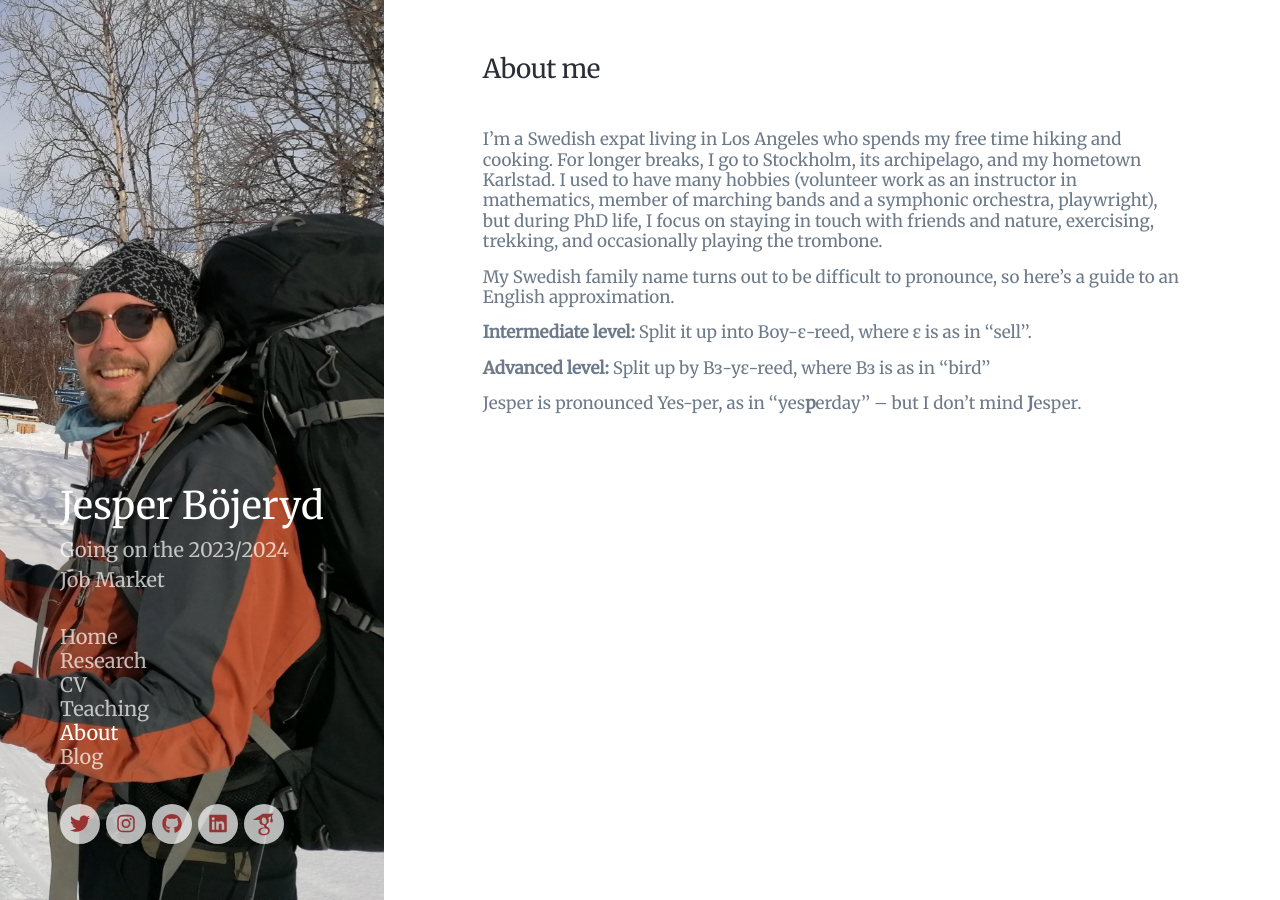
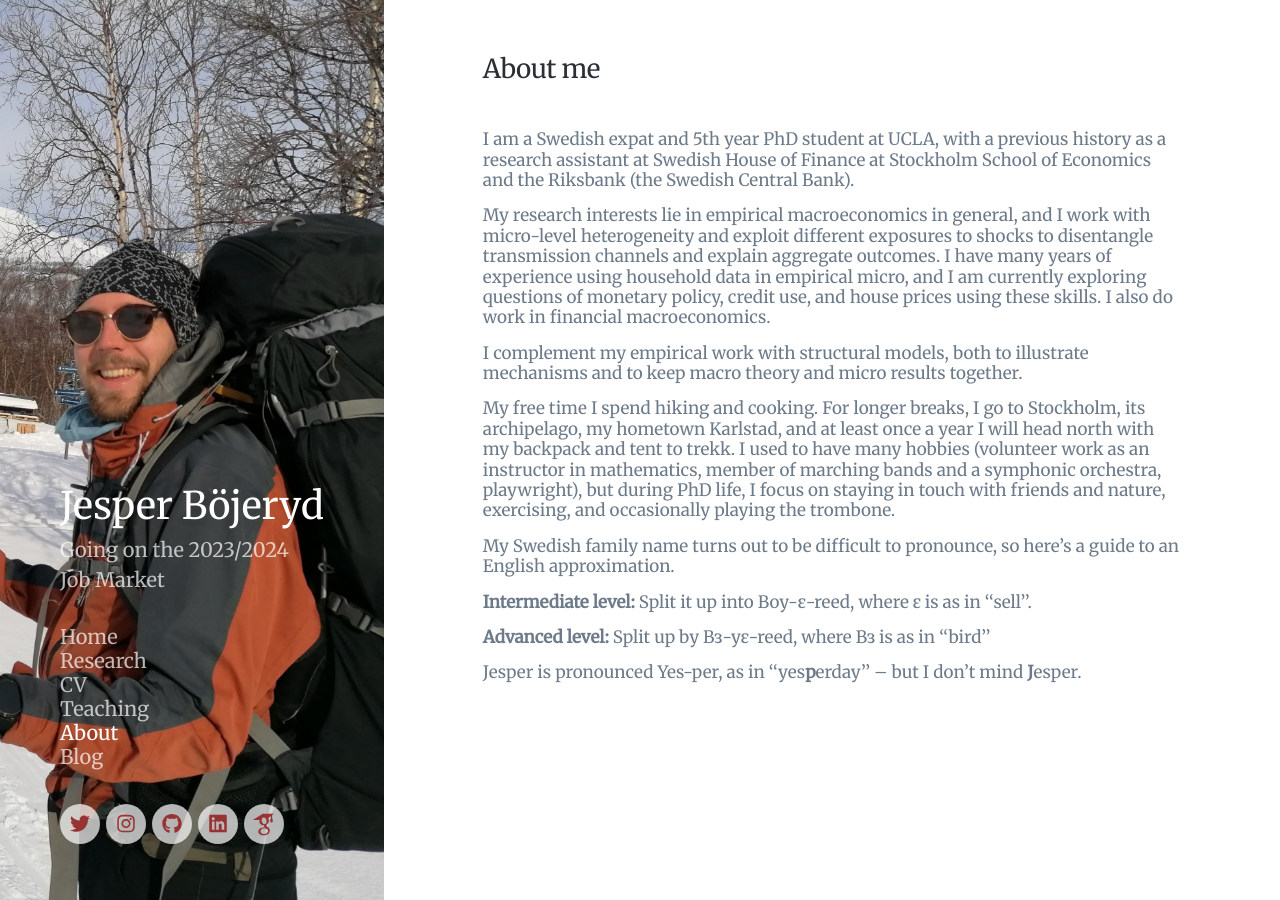
Before and after one commit to bojeryd91/bojeryd91.github.io, a Jekyll site: the page built from _pages/about.md, in a window 1280 px wide and 900 px high. Built offline with Jekyll 4.4.1, drawn with Linux system fonts in a browser that asks for light colours; nearby versions of some CDN libraries; some web fonts are replaced.

Commit message:
Moved home page content to about

```diff
--- a/_pages/about.md
+++ b/_pages/about.md
@@ -4,7 +4,13 @@ description: Information about my life outside research and academia
 featured_image: /images/skiing.jpg
 ---
 
-I'm a Swedish expat living in Los Angeles who spends my free time hiking and cooking. For longer breaks, I go to Stockholm, its archipelago, and my hometown Karlstad. I used to have many hobbies (volunteer work as an instructor in mathematics, member of marching bands and a symphonic orchestra, playwright), but during PhD life, I focus on staying in touch with friends and nature, exercising, trekking, and occasionally playing the trombone.
+I am a Swedish expat and 5th year PhD student at UCLA, with a previous history as a research assistant at Swedish House of Finance at Stockholm School of Economics and the Riksbank (the Swedish Central Bank).
+
+My research interests lie in empirical macroeconomics in general, and I work with micro-level heterogeneity and exploit different exposures to shocks to disentangle transmission channels and explain aggregate outcomes. I have many years of experience using household data in empirical micro, and I am currently exploring questions of monetary policy, credit use, and house prices using these skills. I also do work in financial macroeconomics.
+
+I complement my empirical work with structural models, both to illustrate mechanisms and to keep macro theory and micro results together.
+
+My free time I spend hiking and cooking. For longer breaks, I go to Stockholm, its archipelago, my hometown Karlstad, and at least once a year I will head north with my backpack and tent to trekk. I used to have many hobbies (volunteer work as an instructor in mathematics, member of marching bands and a symphonic orchestra, playwright), but during PhD life, I focus on staying in touch with friends and nature, exercising, and occasionally playing the trombone.
 
 My Swedish family name turns out to be difficult to pronounce, so here’s a guide to an English approximation.
 
```
